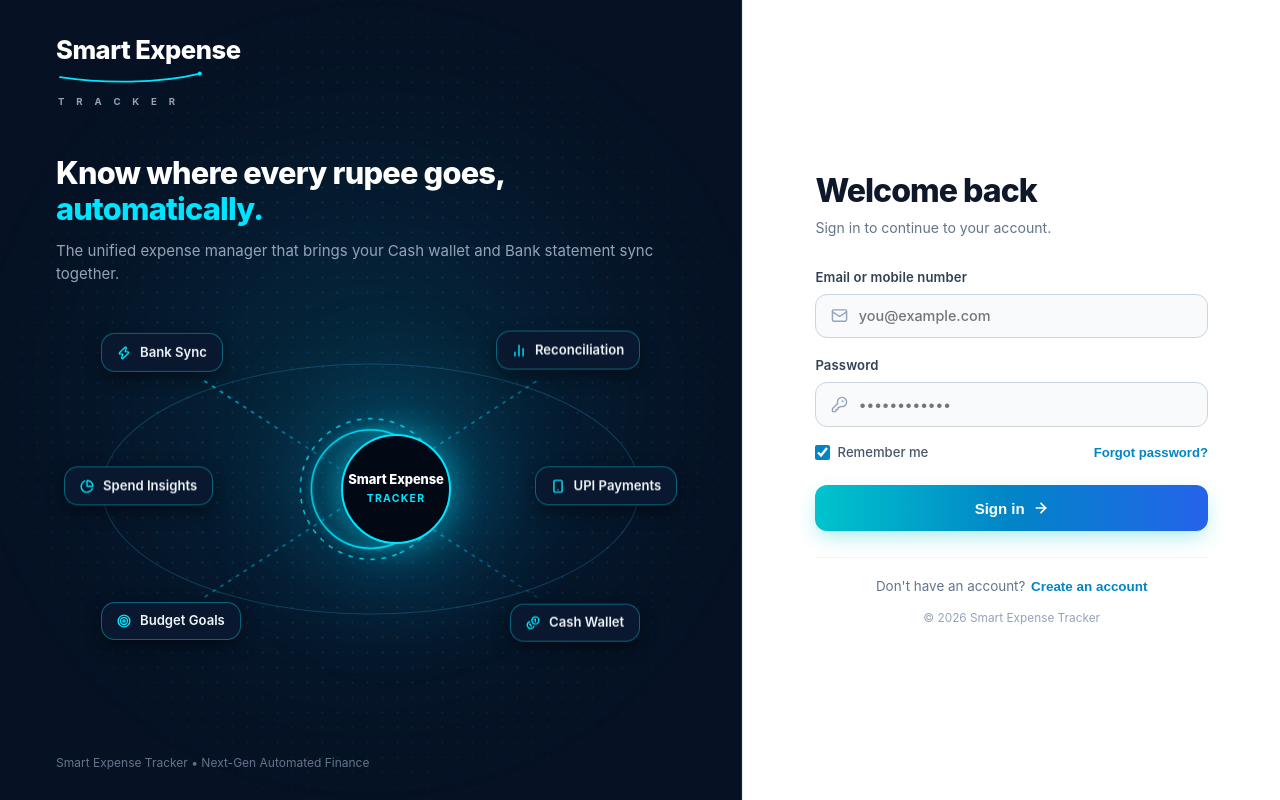
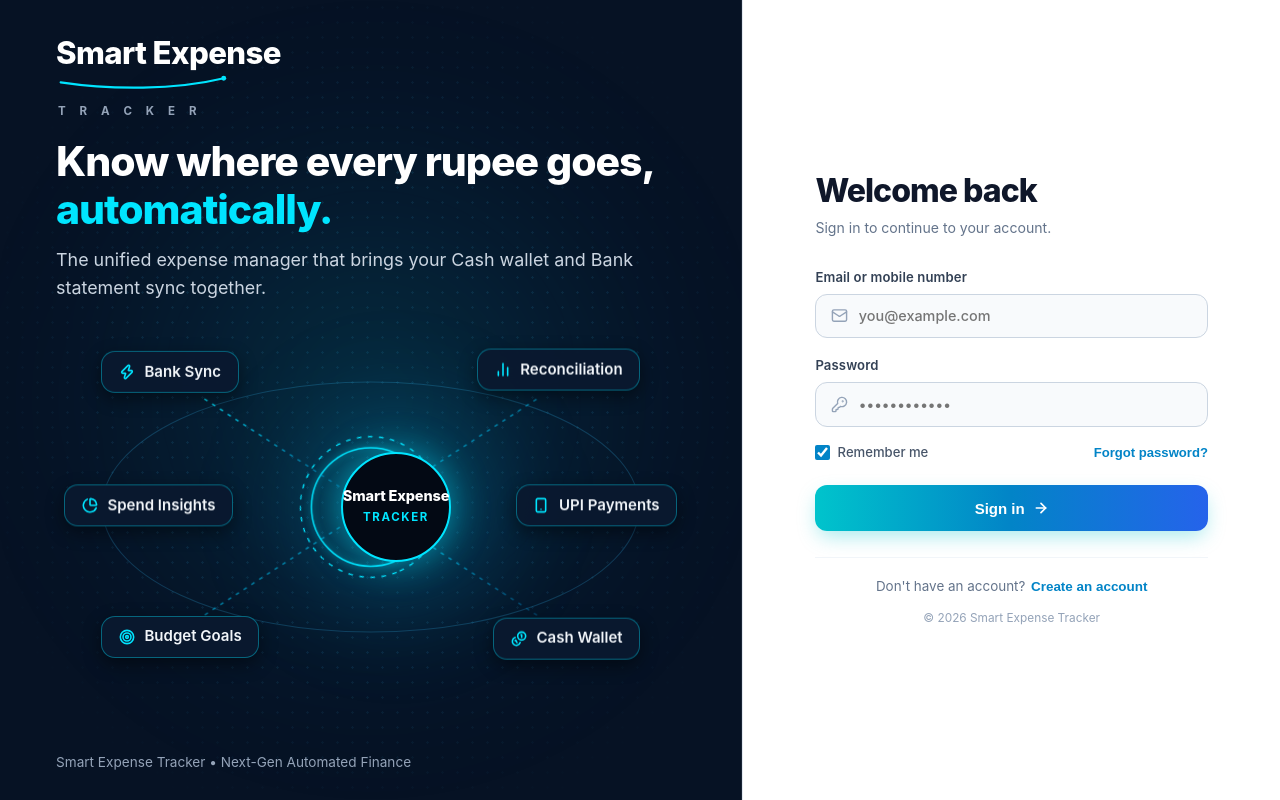
Before and after one commit to Richard00726/smart-expense-tracker, a React (Vite) app in the folder frontend/: page / in a window 1280 px wide. Built offline with nearby package versions, Linux system fonts and the light colour scheme; no server answers.

Commit message:
style(auth): increase font size across left hero and constellation elements

```diff
--- a/frontend/src/components/AuthScreen.css
+++ b/frontend/src/components/AuthScreen.css
@@ -84,7 +84,7 @@
 
 .split-logo-title {
   margin: 0;
-  font-size: 1.6rem;
+  font-size: 1.95rem;
   font-weight: 800;
   color: #ffffff;
   letter-spacing: -0.02em;
@@ -92,17 +92,17 @@
 }
 
 .split-logo-swoosh {
-  width: 150px;
-  margin-top: 0.2rem;
-  margin-bottom: 0.25rem;
+  width: 175px;
+  margin-top: 0.22rem;
+  margin-bottom: 0.28rem;
 }
 
 .split-logo-tracker {
   display: flex;
-  gap: 0.5rem;
-  font-size: 0.6rem;
+  gap: 0.55rem;
+  font-size: 0.72rem;
   font-weight: 700;
-  letter-spacing: 0.4em;
+  letter-spacing: 0.44em;
   color: #94a3b8;
   text-transform: uppercase;
   padding-left: 2px;
@@ -129,11 +129,11 @@
 }
 
 .split-hero-title {
-  margin: 0 0 0.65rem 0;
-  font-size: clamp(1.85rem, 2.4vw, 2.4rem);
+  margin: 0 0 0.75rem 0;
+  font-size: clamp(2.35rem, 3.2vw, 3.25rem);
   font-weight: 800;
   color: #ffffff;
-  line-height: 1.2;
+  line-height: 1.18;
   letter-spacing: -0.025em;
 }
 
@@ -143,10 +143,10 @@
 
 .split-hero-desc {
   margin: 0;
-  font-size: 0.94rem;
-  color: #94a3b8;
-  line-height: 1.55;
-  max-width: 600px;
+  font-size: 1.12rem;
+  color: #cbd5e1;
+  line-height: 1.6;
+  max-width: 640px;
 }
 
 /* ==========================================================================
@@ -262,7 +262,7 @@
 }
 
 .hub-center-title {
-  font-size: 13px;
+  font-size: 14.5px;
   font-weight: 800;
   color: #ffffff;
   letter-spacing: -0.01em;
@@ -271,11 +271,11 @@
 }
 
 .hub-center-subtitle {
-  font-size: 10.5px;
+  font-size: 11.5px;
   font-weight: 700;
   color: #00e5ff;
   margin-top: 4px;
-  letter-spacing: 0.12em;
+  letter-spacing: 0.14em;
   text-transform: uppercase;
 }
 
@@ -288,8 +288,8 @@
 .pill-content {
   display: inline-flex;
   align-items: center;
-  gap: 0.55rem;
-  padding: 0.52rem 0.95rem;
+  gap: 0.6rem;
+  padding: 0.56rem 1.05rem;
   border-radius: 14px;
   background: rgba(10, 25, 47, 0.94);
   border: 1px solid rgba(0, 229, 255, 0.38);
@@ -308,7 +308,7 @@
 }
 
 .pill-text {
-  font-size: 0.82rem;
+  font-size: 0.94rem;
   font-weight: 600;
   color: #f1f5f9;
   white-space: nowrap;
@@ -341,8 +341,8 @@
   bottom: 1.75rem;
   left: 3.5rem;
   z-index: 20;
-  font-size: 0.75rem;
-  color: #64748b;
+  font-size: 0.85rem;
+  color: #94a3b8;
 }
 
 /* ==========================================================================
--- a/frontend/src/components/AuthScreen.jsx
+++ b/frontend/src/components/AuthScreen.jsx
@@ -261,7 +261,7 @@ const AuthScreen = ({ onAuthSuccess }) => {
             {/* 1. Top Left: Bank Sync */}
             <div className="stage-pill pill-pos-1 bob-1">
               <div className="pill-content">
-                <Zap size={14} color="#00e5ff" strokeWidth={2.4} />
+                <Zap size={16} color="#00e5ff" strokeWidth={2.4} />
                 <span className="pill-text">Bank Sync</span>
               </div>
             </div>
@@ -269,7 +269,7 @@ const AuthScreen = ({ onAuthSuccess }) => {
             {/* 2. Top Right: Reconciliation */}
             <div className="stage-pill pill-pos-2 bob-2">
               <div className="pill-content">
-                <BarChart2 size={14} color="#00e5ff" strokeWidth={2.4} />
+                <BarChart2 size={16} color="#00e5ff" strokeWidth={2.4} />
                 <span className="pill-text">Reconciliation</span>
               </div>
             </div>
@@ -277,7 +277,7 @@ const AuthScreen = ({ onAuthSuccess }) => {
             {/* 3. Middle Right: UPI Payments */}
             <div className="stage-pill pill-pos-3 bob-3">
               <div className="pill-content">
-                <Smartphone size={14} color="#00e5ff" strokeWidth={2.4} />
+                <Smartphone size={16} color="#00e5ff" strokeWidth={2.4} />
                 <span className="pill-text">UPI Payments</span>
               </div>
             </div>
@@ -285,7 +285,7 @@ const AuthScreen = ({ onAuthSuccess }) => {
             {/* 4. Bottom Right: Cash Wallet */}
             <div className="stage-pill pill-pos-4 bob-4">
               <div className="pill-content">
-                <Coins size={14} color="#00e5ff" strokeWidth={2.4} />
+                <Coins size={16} color="#00e5ff" strokeWidth={2.4} />
                 <span className="pill-text">Cash Wallet</span>
               </div>
             </div>
@@ -293,7 +293,7 @@ const AuthScreen = ({ onAuthSuccess }) => {
             {/* 5. Bottom Left: Budget Goals */}
             <div className="stage-pill pill-pos-5 bob-5">
               <div className="pill-content">
-                <Target size={14} color="#00e5ff" strokeWidth={2.4} />
+                <Target size={16} color="#00e5ff" strokeWidth={2.4} />
                 <span className="pill-text">Budget Goals</span>
               </div>
             </div>
@@ -301,7 +301,7 @@ const AuthScreen = ({ onAuthSuccess }) => {
             {/* 6. Middle Left: Spend Insights */}
             <div className="stage-pill pill-pos-6 bob-6">
               <div className="pill-content">
-                <PieChart size={14} color="#00e5ff" strokeWidth={2.4} />
+                <PieChart size={16} color="#00e5ff" strokeWidth={2.4} />
                 <span className="pill-text">Spend Insights</span>
               </div>
             </div>
```
